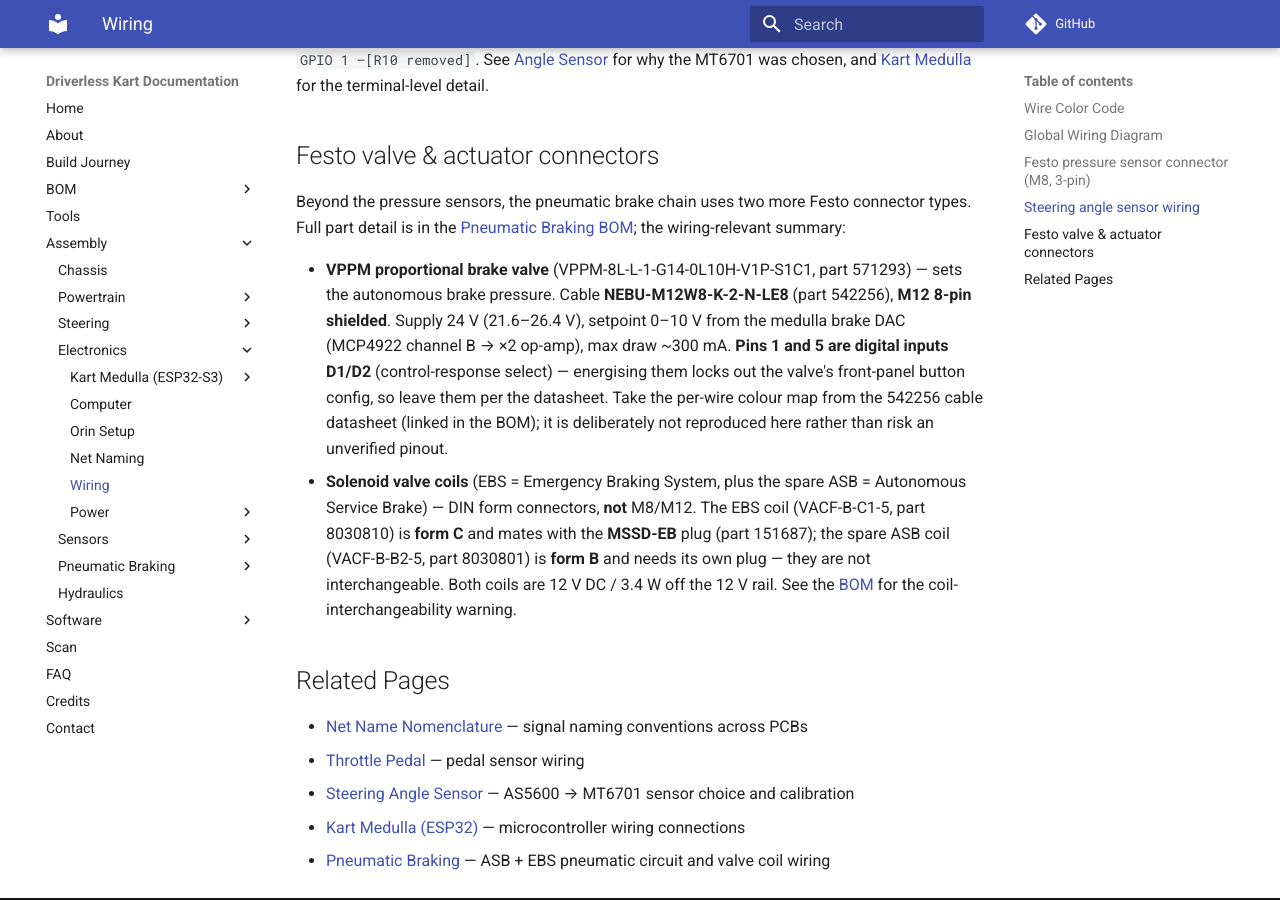
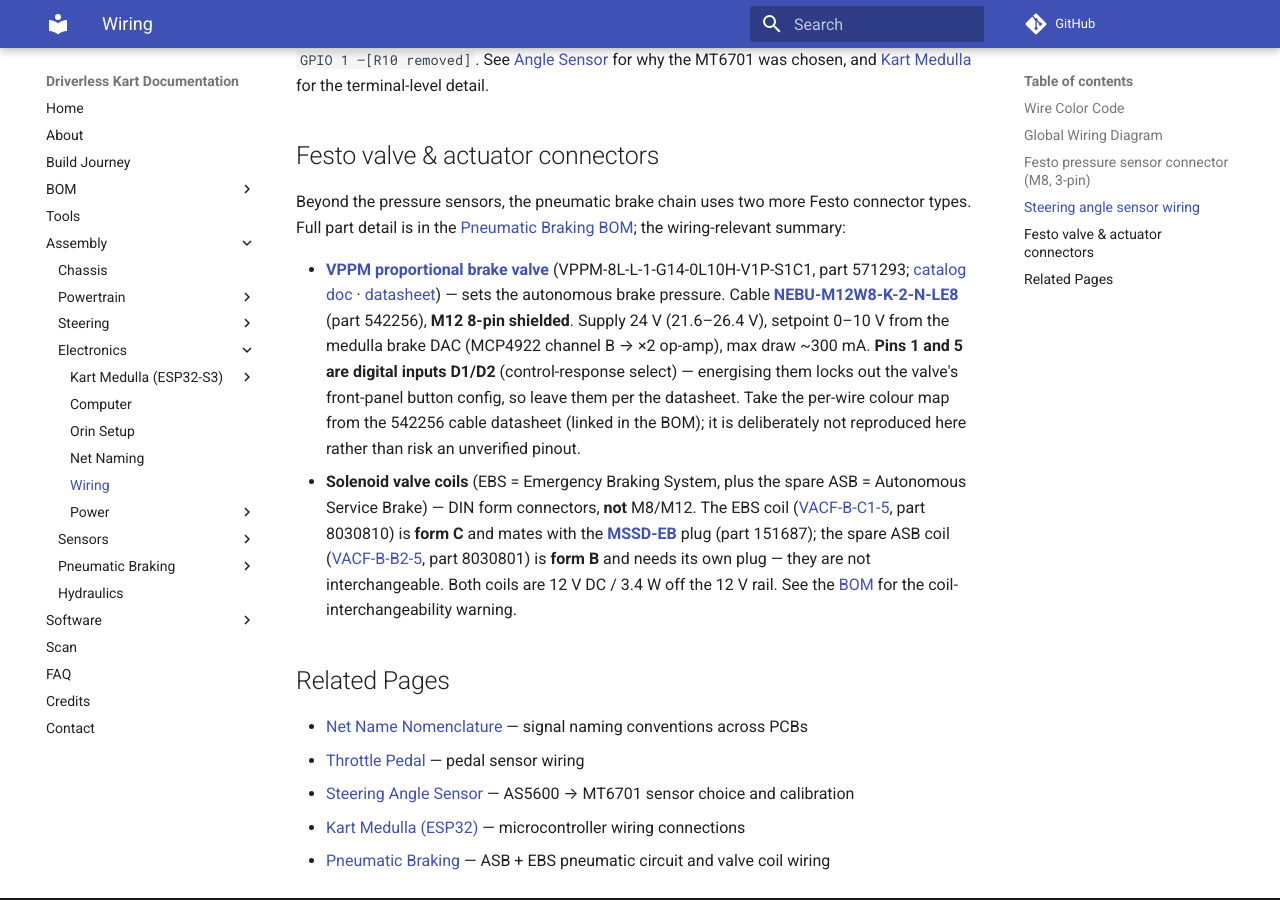
Before and after one commit to UM-Driverless/kart_docs, an MkDocs documentation site: the page built from docs/assembly/electronics/wiring.md, in a window 1280 px wide and 900 px high, scrolled down 2677 px. Built offline with MkDocs 1.6.1 and Material for MkDocs 9.7.7, drawn with Linux system fonts in a browser that asks for light colours; comment, search, counter and statistics services are not loaded; some of the changed text lies outside the part shown.

Commit message:
docs(wiring): link Festo product pages + datasheets on part numbers
SDE5 sensor, NEBU-M8G3/M12W8 cables, VPPM valve, EBS/ASB coils, MSSD-EB
plug — URLs and local datasheet paths taken from pneumatic-braking/bom.md.

Co-Authored-By: Claude Opus 4.8 (1M context) <noreply@anthropic.com>

```diff
--- a/docs/assembly/electronics/wiring.md
+++ b/docs/assembly/electronics/wiring.md
@@ -26,7 +26,7 @@ Hand-crafted SVG. Real Festo product photos for the pneumatic brake chain (VPPM,
 
 ## Festo pressure sensor connector (M8, 3-pin)
 
-The three pneumatic-pressure sensors are **Festo SDE5-D10-NF-Q6E-V-M8** (part 567465, 0–10 bar range, 0–10 V analog output). Each has an **M8×1, A-coded, 3-pin** plug and connects with the **NEBU-M8G3-K-2.5-LE3** cable (part 541333, wire colours to EN 60947-5-2). All three sensors share this identical pinout.
+The three pneumatic-pressure sensors are **[Festo SDE5-D10-NF-Q6E-V-M8](https://www.festo.com/es/es/a/567465/)** (part 567465, 0–10 bar range, 0–10 V analog output; [datasheet](../../assets/datasheets/567465datasheet.pdf)). Each has an **M8×1, A-coded, 3-pin** plug and connects with the **[NEBU-M8G3-K-2.5-LE3](https://www.festo.com/es/es/a/541333/)** cable (part 541333, wire colours to EN 60947-5-2). All three sensors share this identical pinout.
 
 | M8 pin | Cable wire | Function | On the kart |
 |---|---|---|---|
@@ -63,8 +63,8 @@ The PWM wire is a plain signal line (kart color code: white/gray); keep it short
 
 Beyond the pressure sensors, the pneumatic brake chain uses two more Festo connector types. Full part detail is in the [Pneumatic Braking BOM](../pneumatic-braking/bom.md); the wiring-relevant summary:
 
-- **VPPM proportional brake valve** (VPPM-8L-L-1-G14-0L10H-V1P-S1C1, part 571293) — sets the autonomous brake pressure. Cable **NEBU-M12W8-K-2-N-LE8** (part 542256), **M12 8-pin shielded**. Supply 24 V (21.6–26.4 V), setpoint 0–10 V from the medulla brake DAC (MCP4922 channel B → ×2 op-amp), max draw ~300 mA. **Pins 1 and 5 are digital inputs D1/D2** (control-response select) — energising them locks out the valve's front-panel button config, so leave them per the datasheet. Take the per-wire colour map from the 542256 cable datasheet (linked in the BOM); it is deliberately not reproduced here rather than risk an unverified pinout.
-- **Solenoid valve coils** (EBS = Emergency Braking System, plus the spare ASB = Autonomous Service Brake) — DIN form connectors, **not** M8/M12. The EBS coil (VACF-B-C1-5, part 8030810) is **form C** and mates with the **MSSD-EB** plug (part 151687); the spare ASB coil (VACF-B-B2-5, part 8030801) is **form B** and needs its own plug — they are not interchangeable. Both coils are 12 V DC / 3.4 W off the 12 V rail. See the [BOM](../pneumatic-braking/bom.md) for the coil-interchangeability warning.
+- **[VPPM proportional brake valve](https://www.festo.com/es/es/a/571293/)** (VPPM-8L-L-1-G14-0L10H-V1P-S1C1, part 571293; [catalog doc](../../assets/datasheets/205274_documentation.pdf) · [datasheet](../../assets/datasheets/VPPM_en.pdf)) — sets the autonomous brake pressure. Cable **[NEBU-M12W8-K-2-N-LE8](https://www.festo.com/es/es/a/542256/)** (part 542256), **M12 8-pin shielded**. Supply 24 V (21.6–26.4 V), setpoint 0–10 V from the medulla brake DAC (MCP4922 channel B → ×2 op-amp), max draw ~300 mA. **Pins 1 and 5 are digital inputs D1/D2** (control-response select) — energising them locks out the valve's front-panel button config, so leave them per the datasheet. Take the per-wire colour map from the 542256 cable datasheet (linked in the BOM); it is deliberately not reproduced here rather than risk an unverified pinout.
+- **Solenoid valve coils** (EBS = Emergency Braking System, plus the spare ASB = Autonomous Service Brake) — DIN form connectors, **not** M8/M12. The EBS coil ([VACF-B-C1-5](https://www.festo.com/es/es/a/8030810/), part 8030810) is **form C** and mates with the **[MSSD-EB](https://www.festo.com/es/es/a/151687/)** plug (part 151687); the spare ASB coil ([VACF-B-B2-5](https://www.festo.com/es/es/a/8030801/), part 8030801) is **form B** and needs its own plug — they are not interchangeable. Both coils are 12 V DC / 3.4 W off the 12 V rail. See the [BOM](../pneumatic-braking/bom.md) for the coil-interchangeability warning.
 
 ## Related Pages
 
```
